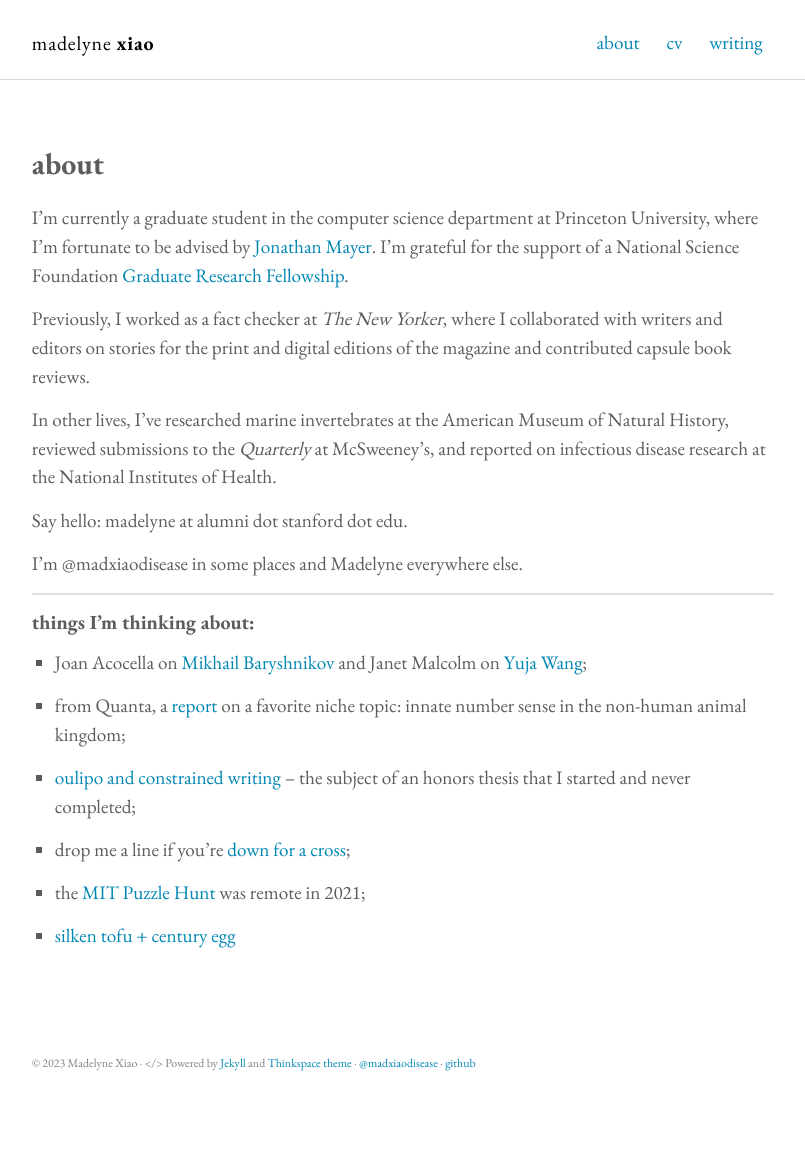
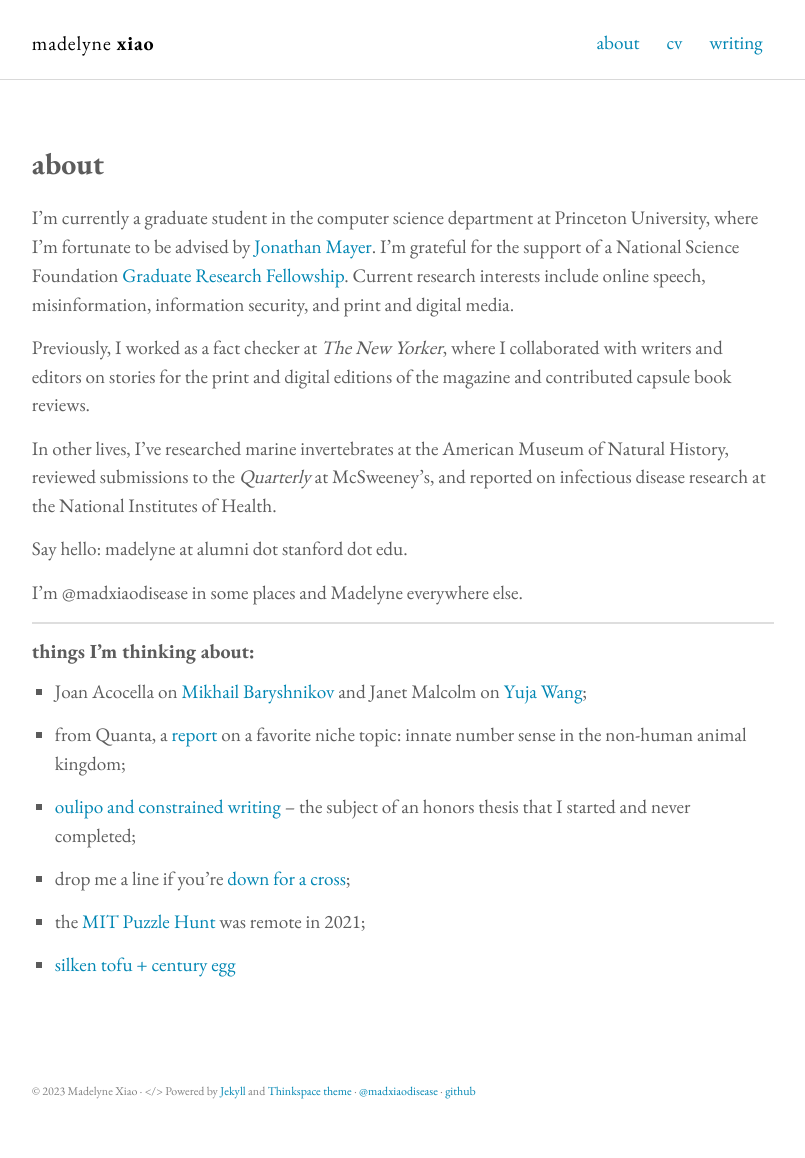
Before and after one commit to madelyne/madelyne.github.io, a Jekyll site: the page built from about.md, in a window 1280 px wide. Shown: the whole page, without its empty margins (237-1042 px from the left). Built offline with Jekyll 4.4.1, drawn with Linux system fonts in a browser that asks for light colours; before the commit the page ends 1129 px from its top, so only the background shows below that.

Commit message:
update about

```diff
--- a/about.md
+++ b/about.md
@@ -3,7 +3,7 @@ layout: page
 title: about
 permalink: /about/
 ---
-I'm currently a graduate student in the computer science department at Princeton University, where I'm fortunate to be advised by [Jonathan Mayer](https://jonathanmayer.org/). I'm grateful for the support of a National Science Foundation [Graduate Research Fellowship](https://www.nsfgrfp.org/).
+I'm currently a graduate student in the computer science department at Princeton University, where I'm fortunate to be advised by [Jonathan Mayer](https://jonathanmayer.org/). I'm grateful for the support of a National Science Foundation [Graduate Research Fellowship](https://www.nsfgrfp.org/). Current research interests include online speech, misinformation, information security, and print and digital media.
 
 Previously, I worked as a fact checker at _The New Yorker_, where I collaborated with writers and editors on stories for the print and digital editions of the magazine and contributed capsule book reviews.
 
```
Also changed, not shown: future_posts/2023-08-24-playing-go.md (renamed from future_posts/2023-07-15-playing-go.md, +1 -1 lines), 1 other file.
